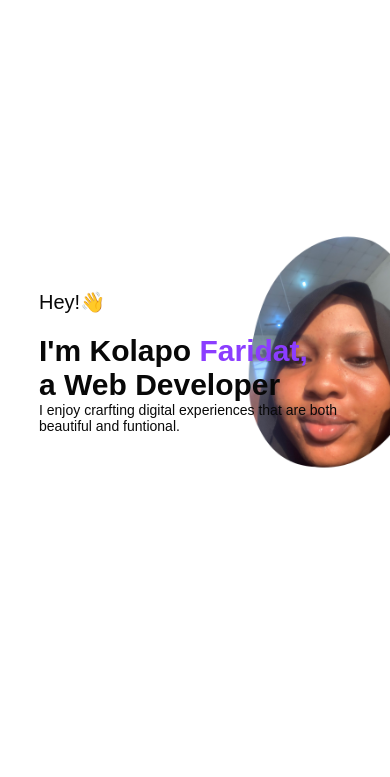
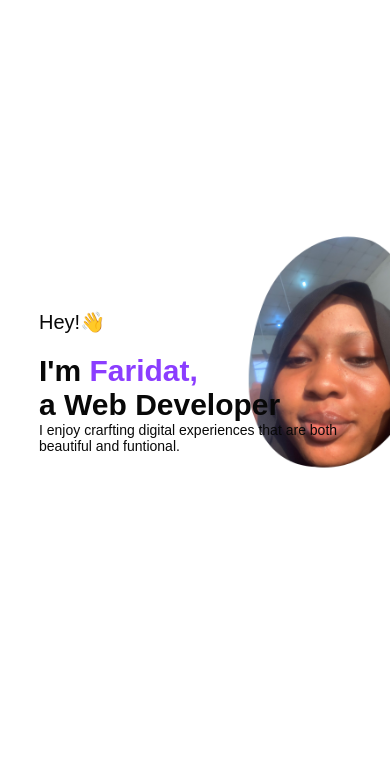
Before and after one commit to Titilayofaridat/Faridat-portfolio, a plain HTML site: page index.html in a window 390 px wide. Shown: the part 67-844 px from the top of the page. Drawn offline with Linux system fonts and the light colour scheme.

Commit message:
Add files via upload

```diff
--- a/index.html
+++ b/index.html
@@ -30,7 +30,7 @@
         </nav>
         <div class="header-text">
             <p id="hey">Hey!<span class="wave">👋</span> </p>
-            <h1>I'm Kolapo <span>Faridat,</span><br>a Web Developer </h1>
+            <h1>I'm  <span>Faridat,</span><br>a Web Developer </h1>
             <p id="p2">I enjoy crarfting digital experiences that are both beautiful and funtional.</p>
 
         </div>
--- a/style.css
+++ b/style.css
@@ -345,6 +345,7 @@ nav .fa-solid{
     .header-text{
         margin-top: 100%;
         font-size: 16px;
+        padding-top: 20px;
     }
     .header-text h1{
         font-size: 30px;
```
